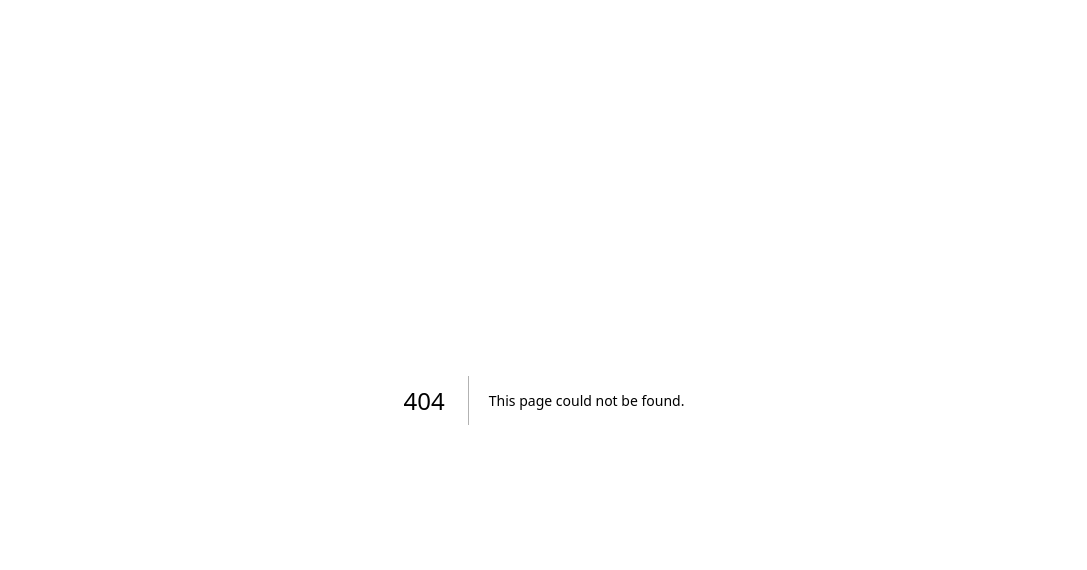
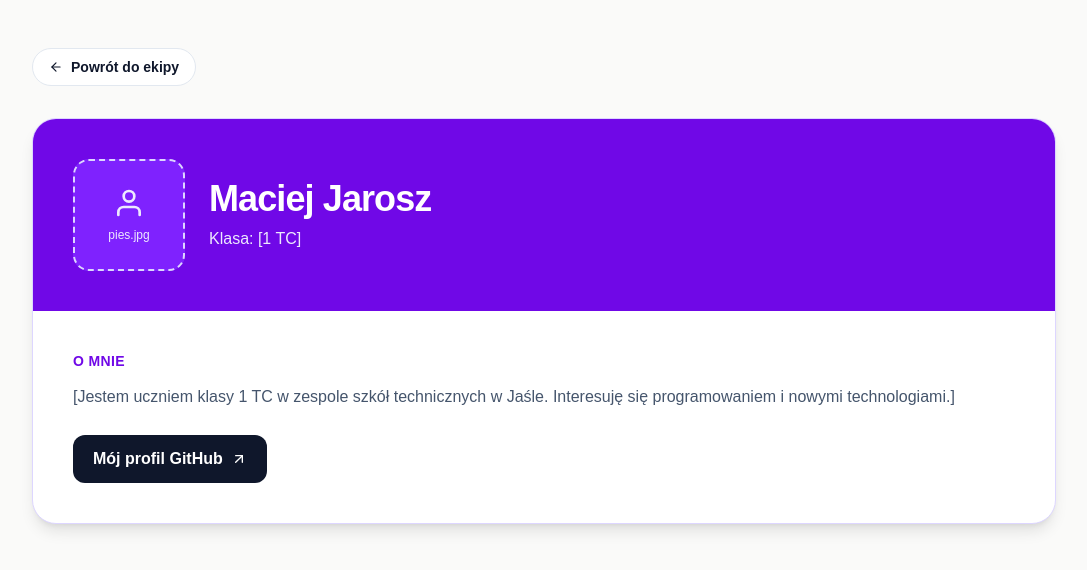
Before and after one commit to kmarszalek-zst/warsztaty-kodowania, a Next.js app: page /1tc-maciej-jarosz in a window 1280 px wide. Before the commit this address had no page. Shown: the top 570 px of the page, without its empty margins (96-1183 px from the left). Built offline with nearby package versions, Linux system fonts and the light colour scheme.

Commit message:
Dodaj wizytowke Macieja Jarosza

```diff
--- a/src/app/klasa-imie-nazwisko/page.js
+++ b/src/app/1tc-maciej-jarosz/page.js
@@ -1,11 +1,11 @@
 import { FiUser } from "react-icons/fi";
 import ProfileLayout from "../../components/general/ProfileLayout";
-import StudentDetails from "../../components/klasa-imie-nazwisko/StudentDetails";
+import StudentDetails from "../../components/1TC-Maciej-Jarosz/StudentDetails";
 
 export const metadata = {
-  title: "Wizytówka ucznia — Twoje imię i nazwisko — ZST Koduj",
+  title: "Wizytówka ucznia — Maciej Jarosz — ZST Koduj",
   description:
-    "Wizytówka ucznia Twoje imię i nazwisko z klasy Twoja klasa w warsztatach ZST Koduj.",
+    "Wizytówka ucznia Maciej Jarosz z klasy 1 TC w warsztatach ZST Koduj.",
 };
 
 export default function StudentTemplatePage() {
@@ -19,14 +19,14 @@ export default function StudentTemplatePage() {
               className="flex h-28 w-28 shrink-0 flex-col items-center justify-center gap-2 rounded-2xl border-2 border-dashed border-violet-200 bg-violet-600 text-violet-100"
             >
               <FiUser aria-hidden="true" size={32} />
-              <span className="text-xs font-medium">Twoje zdjęcie</span>
+              <span className="text-xs font-medium">pies.jpg</span>
             </div>
             <div>
               <h1 className="text-3xl font-black tracking-tight sm:text-4xl">
-                Twoje imię i nazwisko
+                Maciej Jarosz
               </h1>
               <p className="mt-2 font-medium text-violet-100">
-                Klasa: [Twoja klasa]
+                Klasa: [1 TC]
               </p>
             </div>
           </div>
--- a/src/components/klasa-imie-nazwisko/StudentDetails.js
+++ b/src/components/1tc-maciej-jarosz/StudentDetails.js
@@ -7,10 +7,10 @@ export default function StudentDetails() {
         O mnie
       </h2>
       <p className="mt-3 leading-7 text-slate-600">
-        [Tutaj wpisz kilka zdań o sobie.]
+        [Jestem uczniem klasy 1  TC w zespole szkół technicznych w Jaśle. Interesuję się programowaniem i nowymi technologiami.]
       </p>
       <a
-        href="https://github.com/twoj-login"
+        href="https://github.com/jaroszmaciejtc-cyber"
         target="_blank"
         rel="noreferrer"
         className="mt-6 inline-flex items-center gap-2 rounded-xl bg-slate-900 px-5 py-3 font-bold text-white transition hover:bg-slate-700"
```
Also changed, not shown: public/pies.jpg (added).
